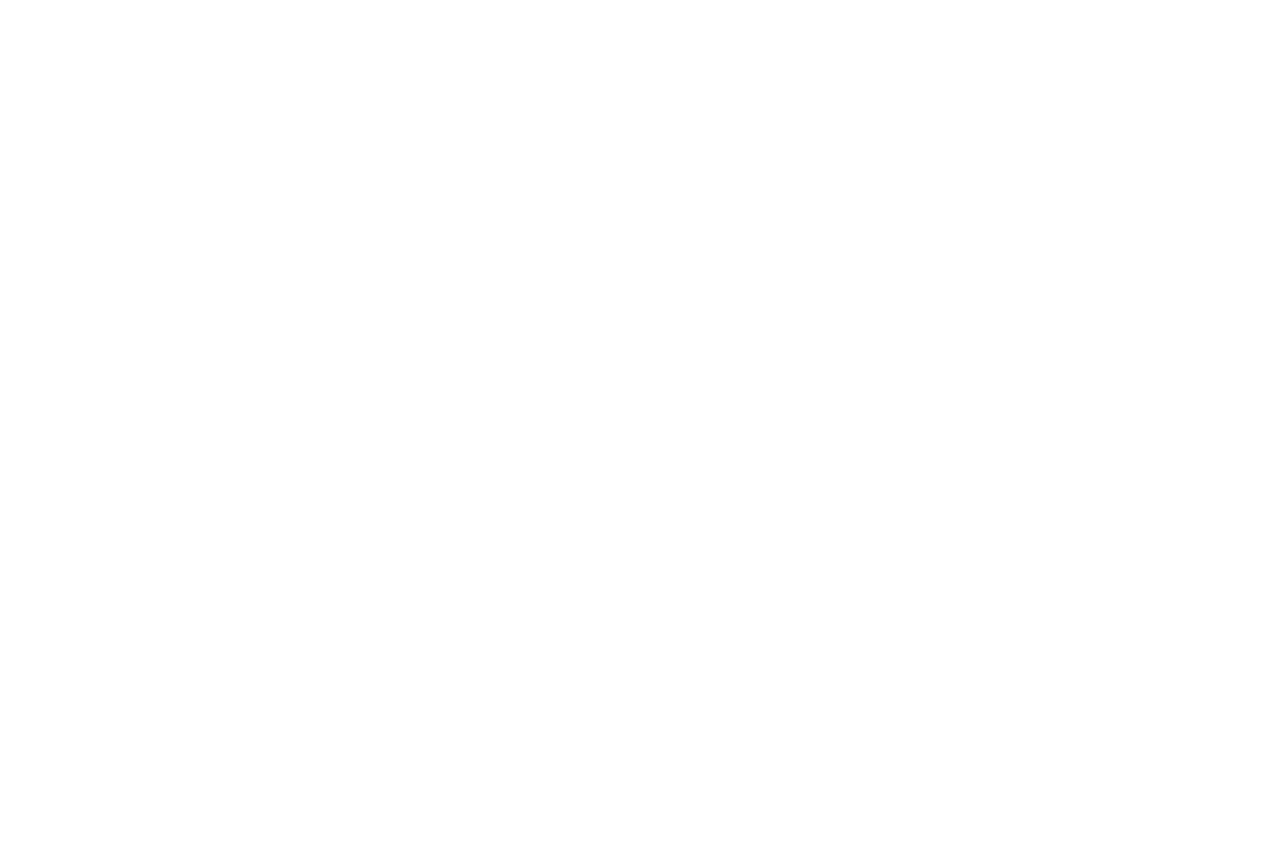
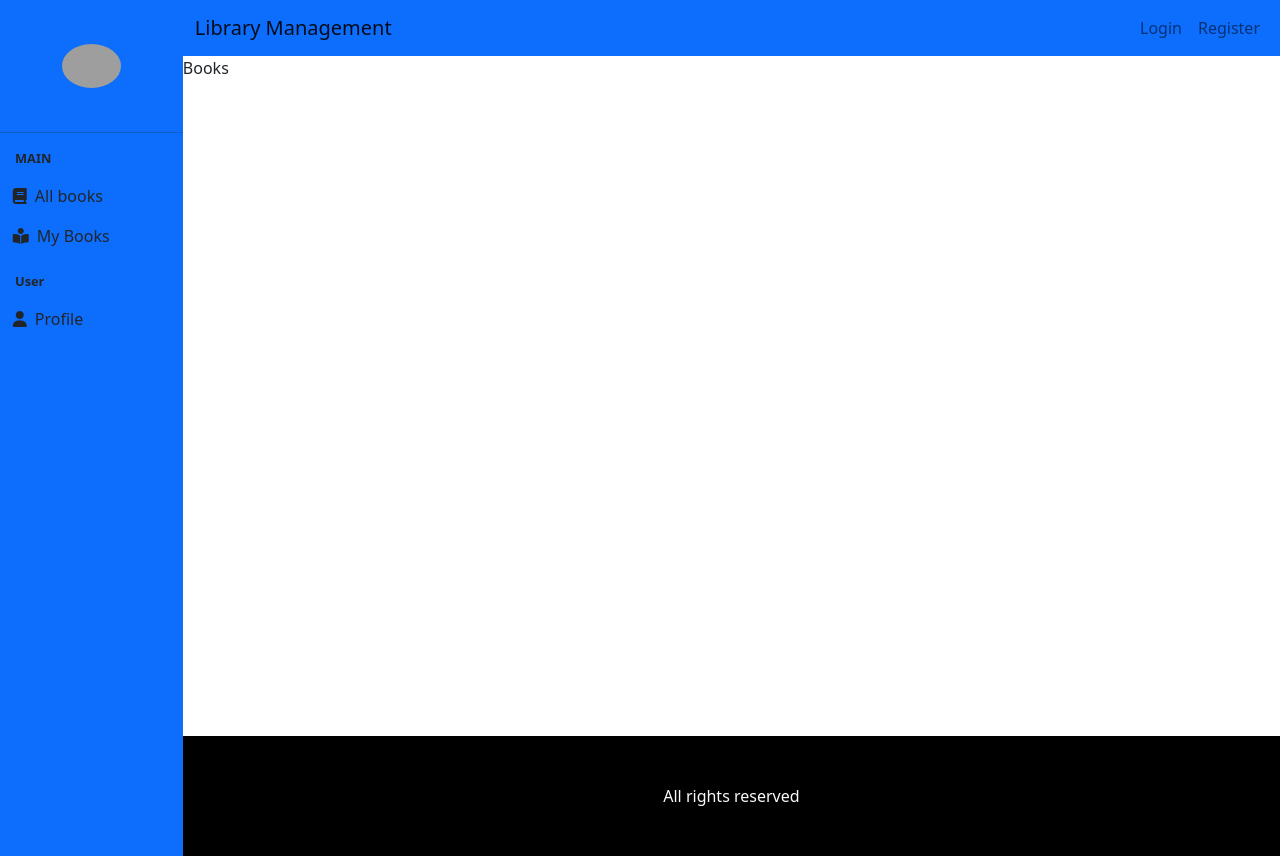
Before and after one commit to roshan-lama-dev/library-managment-frontend, a React (Create React App) app: page /books in a window 1280 px wide. Before the commit this address had no page. Before the commit the page ends 800 px from the top, so only its background shows below. Built offline with nearby package versions, Linux system fonts and the light colour scheme; grey boxes are pictures that could not be loaded.

Commit message:
Created the sidebar layout

```diff
--- a/public/index.html
+++ b/public/index.html
@@ -8,6 +8,13 @@
     <meta
       name="description"
       content="Web site created using create-react-app"
+    />
+    <link
+      rel="stylesheet"
+      href="https://cdnjs.cloudflare.com/ajax/libs/font-awesome/6.3.0/css/all.min.css"
+      integrity="sha512-SzlrxWUlpfuzQ+pcUCosxcglQRNAq/DZjVsC0lE40xsADsfeQoEypE+enwcOiGjk/bSuGGKHEyjSoQ1zVisanQ=="
+      crossorigin="anonymous"
+      referrerpolicy="no-referrer"
     />
     <link rel="apple-touch-icon" href="%PUBLIC_URL%/logo192.png" />
     <!--
--- a/src/App.css
+++ b/src/App.css
@@ -8,3 +8,96 @@
 
   background-size: cover;
 }
+
+.dashboard-layout {
+  display: flex;
+  width: 100vw;
+}
+
+.dashboard-main {
+  flex: 3;
+}
+
+.dashboard-main .content {
+  min-height: 85vh;
+}
+
+ul {
+  list-style: none;
+  padding: 0 !important;
+}
+
+/* Sidebar */
+.sidebar {
+  min-height: 100vh;
+  flex: 0.5;
+}
+
+.top {
+  height: 100px;
+  display: flex;
+  align-items: center;
+  justify-content: center;
+  padding: 2rem;
+  margin: 1rem auto;
+}
+
+.top img {
+  width: 50%;
+  border-radius: 50%;
+}
+
+.bottom .title {
+  padding-left: 15px;
+  font-size: 0.8rem;
+  font-weight: 700;
+  margin: 1rem 0 0.5rem 0;
+}
+
+.link {
+  display: flex;
+  align-items: center;
+  /* justify-content: center; */
+  padding: 0.5rem 0.8rem;
+  gap: 0.5rem;
+  color: inherit;
+  text-decoration: none;
+}
+
+.link:hover {
+  color: white;
+  background: black;
+}
+
+/* media queries */
+@media screen and (max-width: 768px) {
+  .sidebar {
+    width: 5%;
+  }
+
+  .top {
+    padding: 1rem;
+  }
+
+  .top img {
+    width: 100%;
+  }
+
+  .bottom {
+    padding: 0;
+  }
+  .bottom ul {
+    display: flex;
+    flex-direction: column;
+  }
+
+  .bottom ul li {
+    display: flex;
+    justify-content: center;
+    align-items: center;
+    padding: 0.8rem;
+  }
+  .bottom ul li span {
+    display: none;
+  }
+}
--- a/src/App.js
+++ b/src/App.js
@@ -5,6 +5,7 @@ import { ToastContainer } from "react-toastify";
 import Login from "./pages/Login";
 import "react-toastify/dist/ReactToastify.css";
 import { Register } from "./pages/Register";
+import { Books } from "./pages/Books";
 function App() {
   return (
     <div className="App">
@@ -12,6 +13,7 @@ function App() {
         <Routes>
           <Route path="/" element={<Login />} />
           <Route path="/register" element={<Register />} />
+          <Route path="/books" element={<Books />} />
         </Routes>
       </BrowserRouter>
       <ToastContainer />
--- /dev/null
+++ b/src/component/customLayout/DashBoardLayout.js
@@ -0,0 +1,30 @@
+import React, { useEffect, useState } from "react";
+import { SideBar } from "../sideBar/SideBar";
+import { Footer } from "./Footer";
+import { Header } from "./Header";
+
+export const DashBoardLayout = ({ children }) => {
+  const [userInfo, setUserInfo] = useState({});
+  useEffect(() => {
+    // get the user info saved to sessionStorage during login process
+    // need to get the user information because we need it to determine what to show on the sidebar
+    // inorder to achieve this we first need to get the session storage and then save it in a usesatate and props it to the sidebar element
+    const user = JSON.parse(sessionStorage.getItem("user"));
+    console.log(user);
+    if (user) {
+      setUserInfo(user);
+    }
+  }, []);
+
+  return (
+    <div className="dashboard-layout">
+      <SideBar userInfo={userInfo} />
+      <div className="dashboard-main">
+        <Header />
+        <div className="content">{children}</div>
+
+        <Footer />
+      </div>
+    </div>
+  );
+};
--- /dev/null
+++ b/src/component/sideBar/SideBar.js
@@ -0,0 +1,62 @@
+import React from "react";
+import { Link } from "react-router-dom";
+
+export const SideBar = ({ userInfo }) => {
+  console.log(userInfo.role);
+  return (
+    <div className="sidebar bg-primary">
+      <div className="top">
+        <img
+          src="https://upload.wikimedia.org/wikipedia/commons/thumb/a/ac/No_image_available.svg/2048px-No_image_available.svg.png"
+          alt="no-img"
+        />
+      </div>
+      <hr />
+      <div className="bottom">
+        <ul>
+          <p className="title"> MAIN</p>
+          <li>
+            <Link to="/books" className="link">
+              <i className="fa-solid fa-book"></i>
+              <span>All books</span>
+            </Link>{" "}
+          </li>
+
+          <li>
+            <Link to="/" className="link">
+              <i className="fa-solid fa-book-open-reader"></i>
+              <span>My Books</span>
+            </Link>
+          </li>
+
+          {userInfo?.role === "teacher" ? (
+            <>
+              <li>
+                <Link to="/" className="link">
+                  <i className="fa-solid fa-book"></i>
+                  <span>Add Books</span>
+                </Link>
+              </li>
+              <li>
+                <Link to="/" className="link">
+                  <i className="fa-solid fa-left-right"></i>
+                  <span>Transaction</span>
+                </Link>
+              </li>
+            </>
+          ) : (
+            <></>
+          )}
+
+          <p className="title"> User</p>
+          <li>
+            <Link to="/" className="link">
+              <i className="fa-solid fa-user"></i>
+              <span>Profile</span>
+            </Link>
+          </li>
+        </ul>
+      </div>
+    </div>
+  );
+};
--- a/src/helpers/axiosHelper.js
+++ b/src/helpers/axiosHelper.js
@@ -1,7 +1,7 @@
 import axios from "axios";
 
 const baseUrl = "http://localhost:8000/api/v1/";
-const userUrl = "/user";
+const userUrl = "user";
 
 export const registerUser = async (userObj) => {
   try {
--- /dev/null
+++ b/src/pages/Books.js
@@ -0,0 +1,6 @@
+import React from "react";
+import { DashBoardLayout } from "../component/customLayout/DashBoardLayout";
+
+export const Books = () => {
+  return <DashBoardLayout>Books</DashBoardLayout>;
+};
--- a/src/pages/Login.js
+++ b/src/pages/Login.js
@@ -43,6 +43,7 @@ const Login = () => {
       toast[status](message);
 
       sessionStorage.setItem("user", JSON.stringify(result));
+      navigate("/books");
     }
   };
   return (
--- a/src/pages/Register.js
+++ b/src/pages/Register.js
@@ -29,6 +29,7 @@ export const Register = () => {
     {
       label: "Email",
       placeholder: "John@gmail.com",
+
       type: "email",
       required: "true",
       name: "email",
@@ -41,11 +42,12 @@ export const Register = () => {
       name: "password",
     },
     {
-      label: "Role",
-      placeholder: "Select your role",
-      type: "text",
+      label: "Confrim Password",
+      placeholder: "*******",
+
+      type: "password",
       required: "true",
-      name: "role",
+      name: "confirmPassword",
     },
   ];
 
@@ -61,6 +63,9 @@ export const Register = () => {
   const handleOnRegister = async (e) => {
     e.preventDefault();
 
+    if (registerDetails.password !== registerDetails.confirmPassword) {
+      return toast.error("Please confirm your password");
+    }
     const { status, message } = await registerUser(registerDetails);
     if (status === "success") {
       toast[status](message);
@@ -94,8 +99,19 @@ export const Register = () => {
                 {registerfield.map((item, i) => (
                   <CustomInput {...item} key={i} onChange={handleOnChange} />
                 ))}
+                <label for="pet-select">Choose a Role:</label>
+                <Form.Select
+                  onChange={handleOnChange}
+                  id="pet-select"
+                  required
+                  name="role"
+                >
+                  <option value="">...</option>
+                  <option value="teacher">Teacher</option>
+                  <option value="student">Student</option>
+                </Form.Select>
 
-                <div className="d-grid">
+                <div className="d-grid mt-3">
                   <Button type="submit">Register</Button>
                 </div>
                 <div className="mt-3">
```
